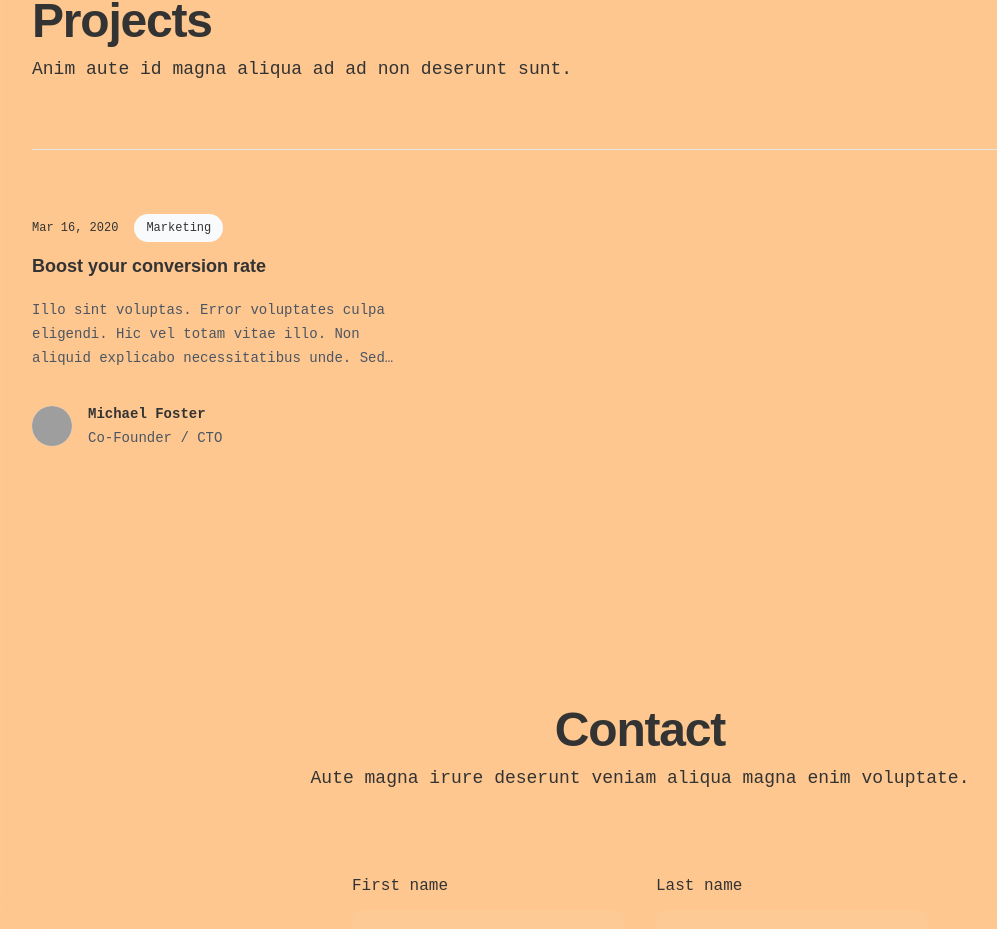
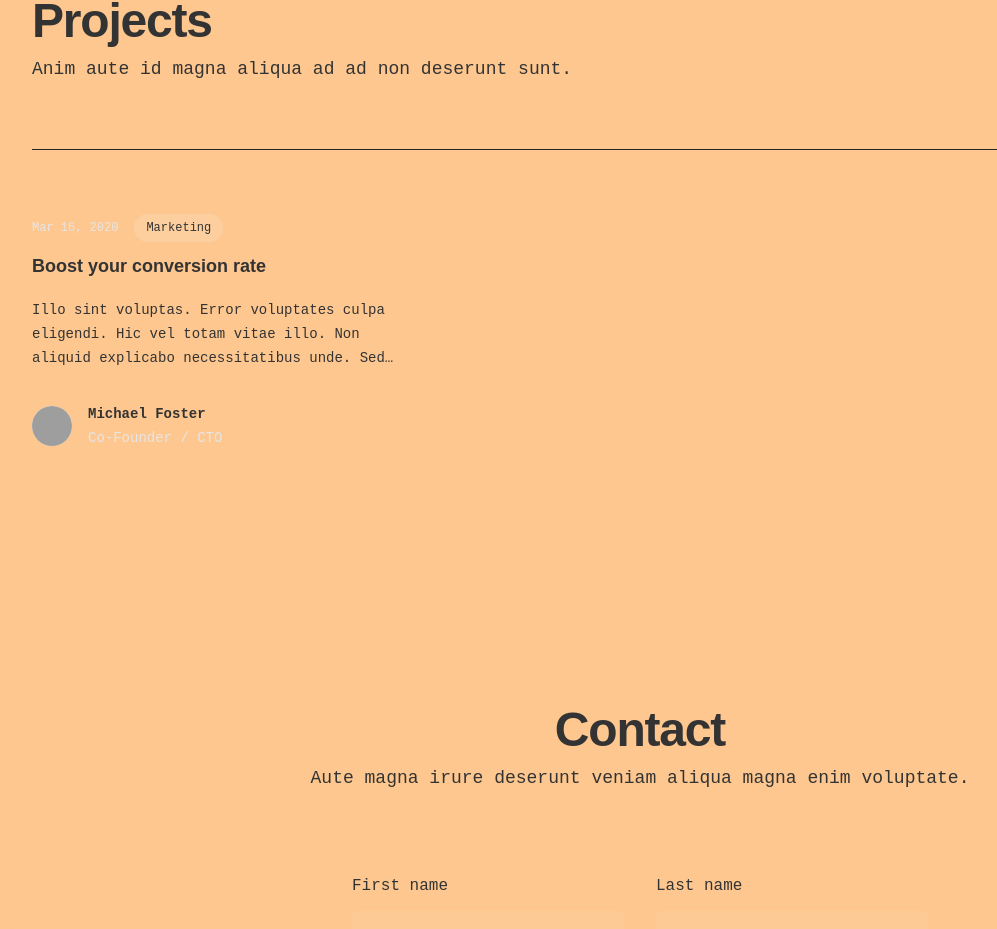
Before and after one commit to dillguill/dillguill.github.io, a Next.js app: page / in a window 1280 px wide. Shown: the part 2143-3072 px from the top of the page, without its empty margins (0-997 px from the left). Built offline with nearby package versions, Linux system fonts and the light colour scheme; grey boxes are pictures that could not be loaded.

Commit message:
Updated colors

```diff
--- a/src/app/components/Projects.js
+++ b/src/app/components/Projects.js
@@ -27,28 +27,28 @@ export default function Example() {
           <h2 className="text-pretty text-4xl font-semibold tracking-tight sm:text-5xl">Projects</h2>
           <p className="mt-2 text-lg/8">Anim aute id magna aliqua ad ad non deserunt sunt.</p>
         </div>
-        <div className="mx-auto mt-10 grid max-w-2xl grid-cols-1 gap-x-8 gap-y-16 border-t pt-10 sm:mt-16 sm:pt-16 lg:mx-0 lg:max-w-none lg:grid-cols-3">
+        <div className="mx-auto mt-10 grid max-w-2xl grid-cols-1 gap-x-8 gap-y-16 border-t border-stone-800 pt-10 sm:mt-16 sm:pt-16 lg:mx-0 lg:max-w-none lg:grid-cols-3">
           {posts.map((post) => (
             <article key={post.id} className="flex max-w-xl flex-col items-start justify-between">
               <div className="flex items-center gap-x-4 text-xs">
-                <time dateTime={post.datetime} className="">
+                <time dateTime={post.datetime} className="text-stone-200">
                   {post.date}
                 </time>
                 <a
                   href={post.category.href}
-                  className="relative z-10 rounded-full bg-gray-50 px-3 py-1.5 font-medium hover:bg-gray-100"
+                  className="relative z-10 rounded-full border-none bg-white/15 px-3 py-1.5 font-medium hover:bg-gray-100"
                 >
                   {post.category.title}
                 </a>
               </div>
               <div className="group relative">
-                <h3 className="mt-3 text-lg/6 font-semibold group-hover:text-gray-600">
+                <h3 className="mt-3 text-lg/6 font-semibold group-hover:text-stone-200">
                   <a href={post.href}>
                     <span className="absolute inset-0" />
                     {post.title}
                   </a>
                 </h3>
-                <p className="mt-5 line-clamp-3 text-sm/6 text-gray-600">{post.description}</p>
+                <p className="mt-5 line-clamp-3 text-sm/6">{post.description}</p>
               </div>
               <div className="relative mt-8 flex items-center gap-x-4">
                 <img alt="" src={post.author.imageUrl} className="h-10 w-10 rounded-full bg-gray-50" />
@@ -59,7 +59,7 @@ export default function Example() {
                       {post.author.name}
                     </a>
                   </p>
-                  <p className="text-gray-600">{post.author.role}</p>
+                  <p className="text-stone-200">{post.author.role}</p>
                 </div>
               </div>
             </article>
```
